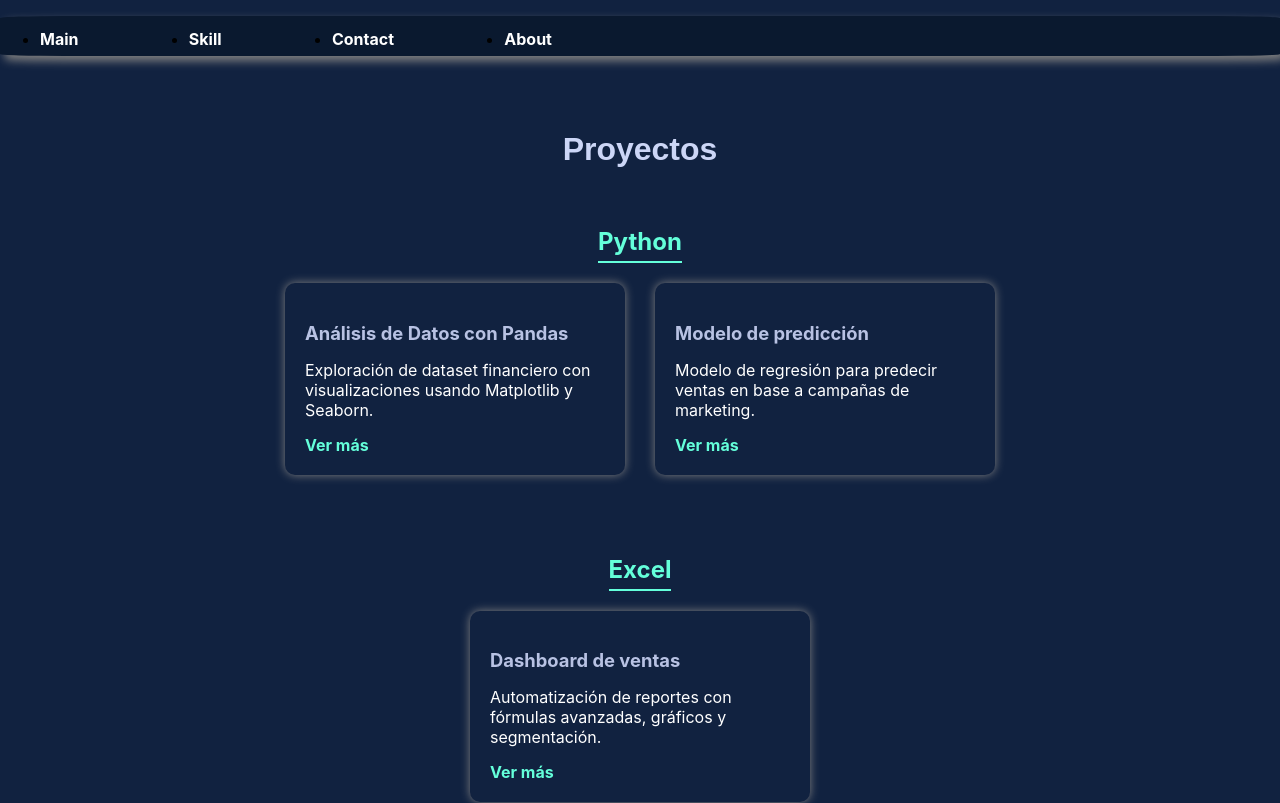
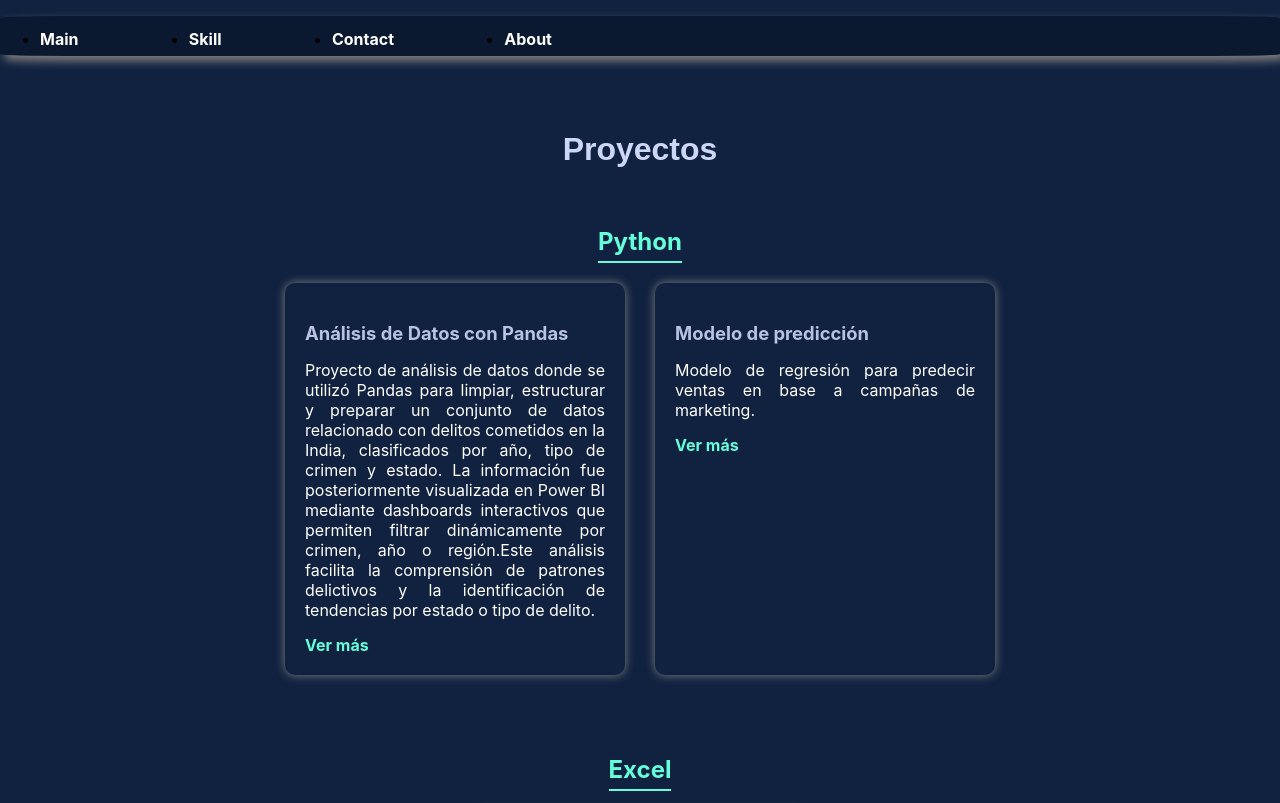
Before and after one commit to Sebas-Carvajal/Portafolio_SC, a React (Create React App) app: page /Portafolio_SC/Proyects in a window 1280 px wide. Shown: the top 803 px of the page. Built offline with nearby package versions, Linux system fonts and the light colour scheme.

Commit message:
Acualizacion

```diff
--- a/src/pages/Projects.css
+++ b/src/pages/Projects.css
@@ -68,6 +68,7 @@ body{
 .project-card p {
   font-size: 2vh;
   margin-bottom: 15px;
+  text-align: justify;
 }
 
 .project-card a {
--- a/src/pages/Projects.js
+++ b/src/pages/Projects.js
@@ -22,7 +22,13 @@ function Projects() {
             <div class="project-list">
               <div class="project-card">
                 <h3>Análisis de Datos con Pandas</h3>
-        <p>Exploración de dataset financiero con visualizaciones usando Matplotlib y Seaborn.</p>
+                <p>Proyecto de análisis de datos donde se utilizó Pandas para limpiar, estructurar y
+                  preparar un conjunto de datos relacionado con delitos cometidos en la India,
+                  clasificados por año, tipo de crimen y estado.
+                  La información fue posteriormente visualizada en Power BI mediante dashboards interactivos
+                   que permiten filtrar dinámicamente por crimen, año o región.Este análisis facilita la
+                   comprensión de patrones delictivos y la identificación de tendencias por estado o tipo de delito.
+                </p>
                 <a href="#">Ver más</a>
               </div>
               <div class="project-card">
```
Also changed, not shown: src/Images/Análisis de Crímenes en la India (2001–2013).png (added). Lines whose indentation alone changed are shown as unchanged.
